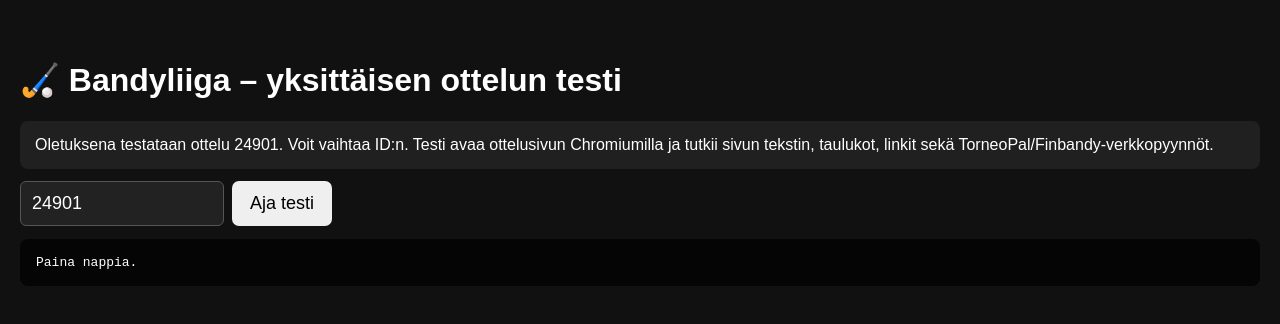
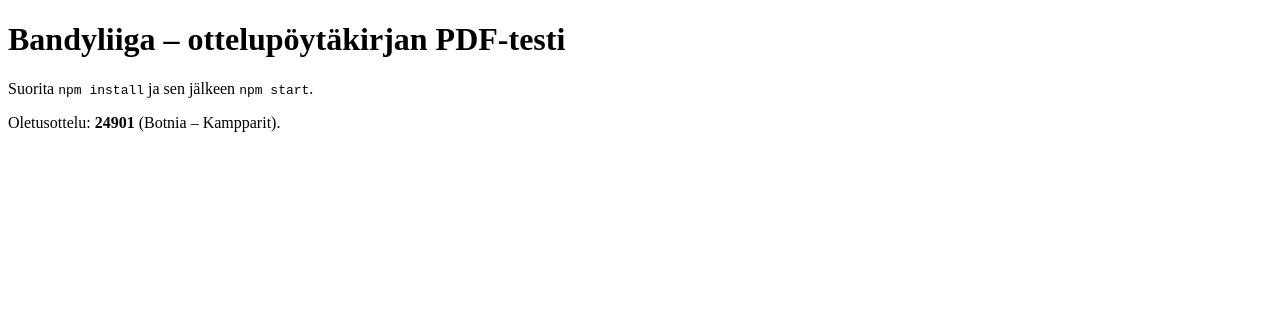
Before and after one commit to ripsmooth/bandyliigalive, a website: page index.html in a window 1280 px wide. Drawn offline with Linux system fonts and the light colour scheme.

Commit message:
Add files via upload

```diff
--- a/index.html
+++ b/index.html
@@ -1,28 +1,9 @@
 <!doctype html>
 <html lang="fi">
-<head>
-<meta charset="utf-8"><meta name="viewport" content="width=device-width,initial-scale=1">
-<title>Bandyliiga – ottelusivu testi</title>
-<style>
-body{font-family:Arial,sans-serif;background:#111;color:#fff;margin:0}.wrap{max-width:1500px;margin:20px auto;padding:20px}
-button{font-size:18px;padding:12px 18px;border:0;border-radius:7px;cursor:pointer}
-input{font-size:18px;padding:11px;width:180px;margin-right:8px;border-radius:6px;border:1px solid #555;background:#222;color:#fff}
-pre{background:#050505;padding:16px;border-radius:8px;white-space:pre-wrap;word-break:break-word;max-height:850px;overflow:auto}
-.box{background:#202020;padding:15px;border-radius:8px;margin:12px 0}
-</style></head>
-<body><div class="wrap">
-<h1>🏑 Bandyliiga – yksittäisen ottelun testi</h1>
-<div class="box">Oletuksena testataan ottelu 24901. Voit vaihtaa ID:n. Testi avaa ottelusivun Chromiumilla ja tutkii sivun tekstin, taulukot, linkit sekä TorneoPal/Finbandy-verkkopyynnöt.</div>
-<input id="id" value="24901"><button onclick="run()">Aja testi</button>
-<pre id="out">Paina nappia.</pre>
-<script>
-async function run(){
- const id=document.getElementById('id').value.trim();
- document.getElementById('out').textContent='Avataan ottelu '+id+'…';
- try{
-   const r=await fetch('/api/match?id='+encodeURIComponent(id));
-   const j=await r.json();
-   document.getElementById('out').textContent=JSON.stringify(j,null,2);
- }catch(e){document.getElementById('out').textContent=e.stack||e}
-}
-</script></div></body></html>
+<head><meta charset="utf-8"><title>Bandyliiga PDF-testi</title></head>
+<body>
+<h1>Bandyliiga – ottelupöytäkirjan PDF-testi</h1>
+<p>Suorita <code>npm install</code> ja sen jälkeen <code>npm start</code>.</p>
+<p>Oletusottelu: <strong>24901</strong> (Botnia – Kampparit).</p>
+</body>
+</html>
```
Also changed, not shown: package.json (+10 -6 lines), README.md.
